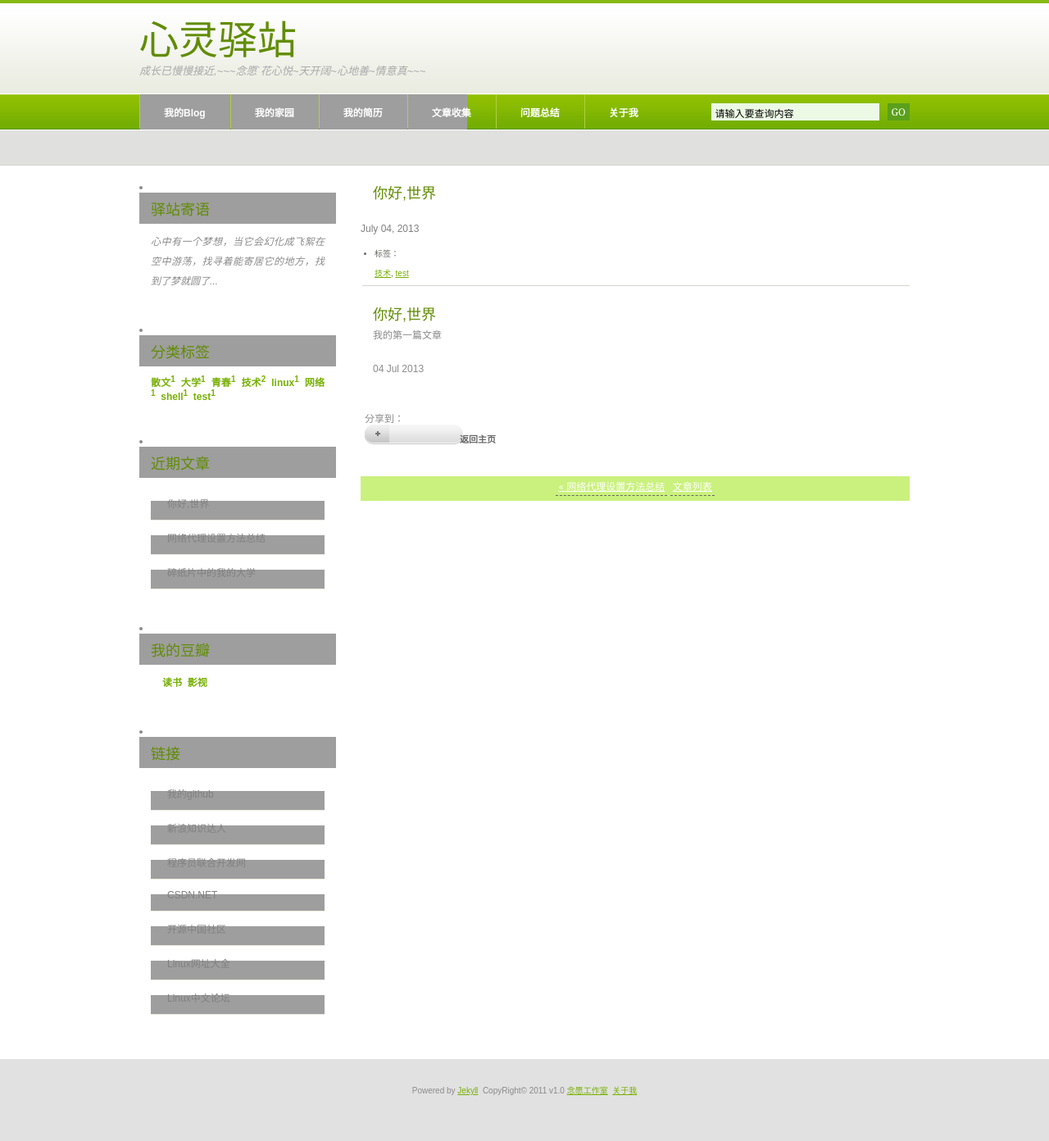
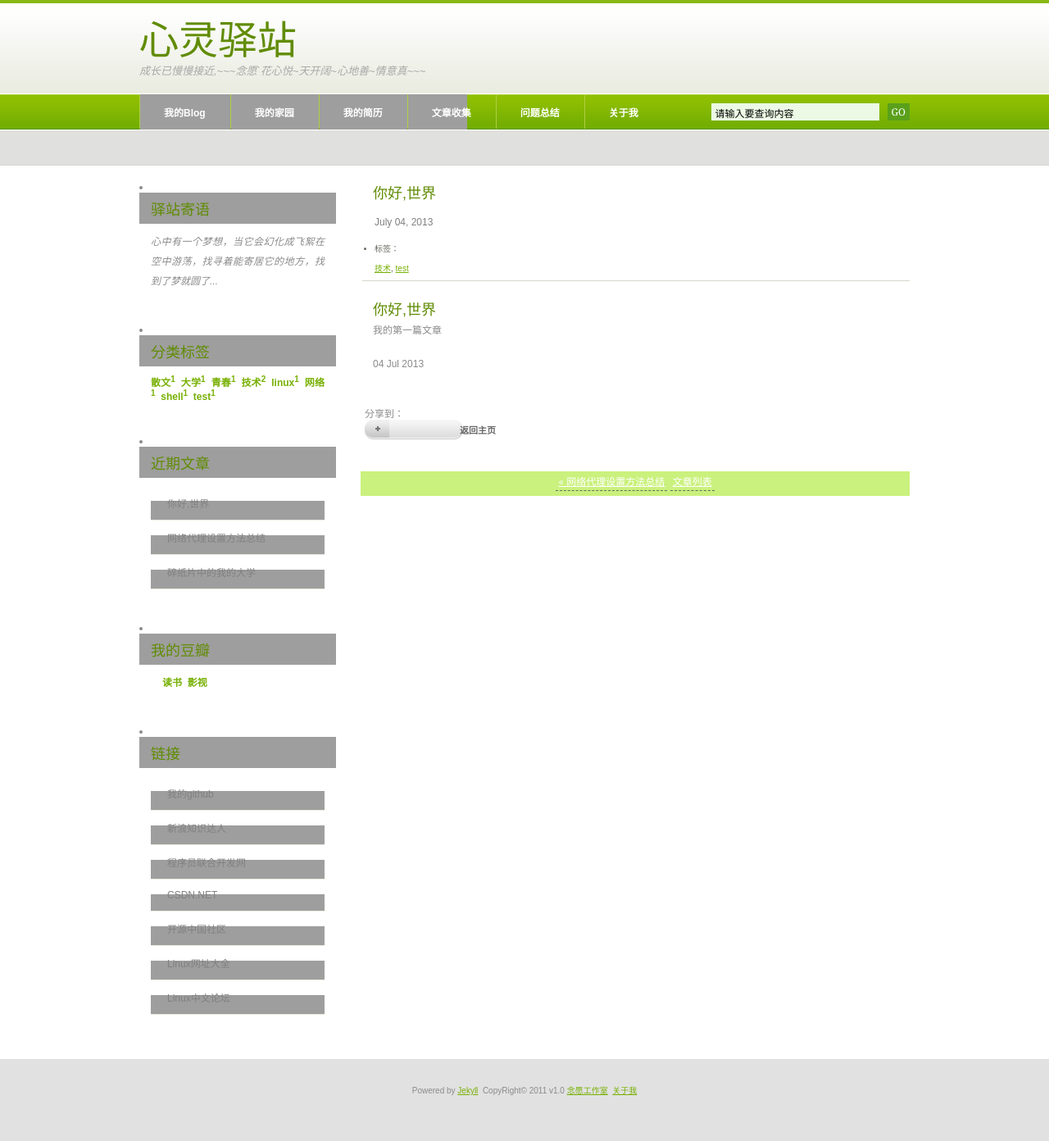
Before and after one commit to cailiwei/yuan, a Jekyll site: the page built from _posts/2013-07-04-hello-world.markdown, in a window 1280 px wide. Shown: the whole page at 82% size. Built offline with Jekyll 4.4.1, drawn with Linux system fonts in a browser that asks for light colours; comment, search, counter and statistics services are not loaded.

Commit message:
Modified post page Design

```diff
--- a/_layouts/post.html
+++ b/_layouts/post.html
@@ -8,10 +8,11 @@ layout: default
 		<p class="date" style="color:gray;" title="{{ page.date | date_to_xmlschema }}" pubdate="{{ page.date | date_to_xmlschema }}">{{ page.date | date: '%B %d, %Y' }}</p>
 		{% if page.tags != empty %}
 		<ul class="meta">
-			<li>标签：</li>
+			<li>标签：
 			{% for tag in page.tags %}
-				<li style="display:inline"><a href="{{ site.baseurl }}/tags/?tag={{tag | cgi}}">{{ tag }}</a>{% if forloop.last == false %}, {%endif %}</li>
+			<li style="display:inline"><a href="{{ site.baseurl }}/tags/?tag={{tag | cgi}}">{{ tag }}</a>{% if forloop.last == false %}, {%endif %}</li>
 			{% endfor %}
+			</li>
 		</ul>
 		{% endif %}
 
@@ -31,7 +32,9 @@ layout: default
 				<a href="http://www.jiathis.com/share?uid=1558027" class="jiathis jiathis_txt jtico jtico_jiathis" target="_blank"></a>
 				<a class="jiathis_counter_style"></a>
 
-				<p style="text-align:right"><span><a href="{{site.baseurl}}/" class="links">返回主页</a></span></p>
+				<span style="text-align:right">
+					<a href="{{site.baseurl}}/" class="links">返回主页</a>
+				</span>
 			</div>
 			<!-- JiaThis Button END -->
 		</div>
--- a/css/style.css
+++ b/css/style.css
@@ -266,6 +266,7 @@ hr { display: none; }
 
 .post .title {
 	height: 44px;
+	text-align: left;
 	padding-left: 15px;
 }
 
@@ -277,6 +278,11 @@ hr { display: none; }
 }
 
 .post .date {
+	margin-top: -8px;
+	margin-left: 2px;
+	padding: 0px 30px 2px 15px;
+	padding-left: 15px;
+	color: gray;
 }
 
 .post .meta {
```
